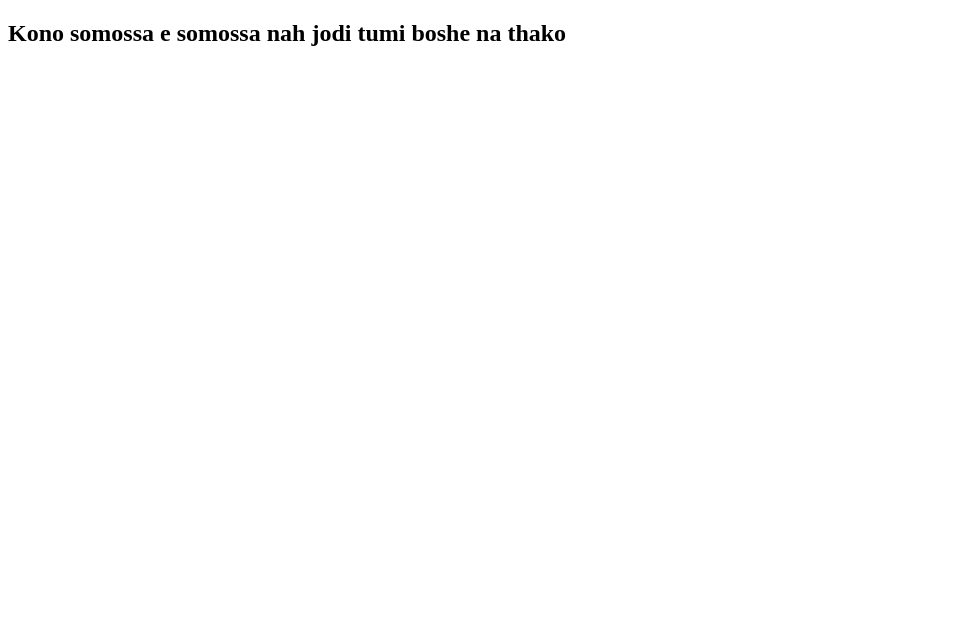
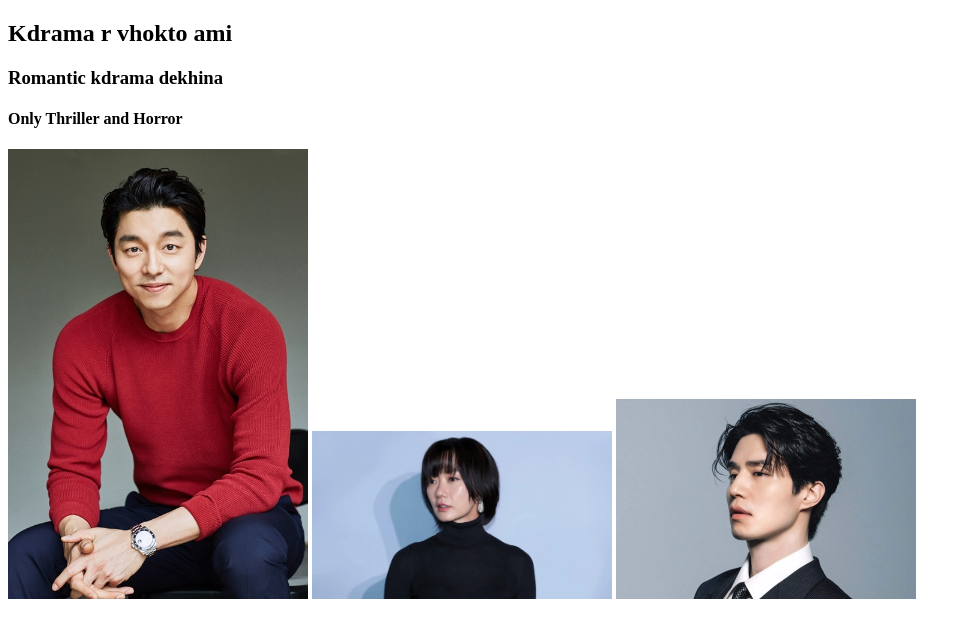
Before and after one commit to Tina05-02/problem-will-not-last, a plain HTML site: page index.html in a window 1280 px wide. Shown: the whole page, without its empty margins (0-971 px from the left). Drawn offline with Linux system fonts and the light colour scheme.

Commit message:
added pictures

```diff
--- a/index.html
+++ b/index.html
@@ -6,6 +6,11 @@
     <title>Problem will not last</title>
 </head>
 <body>
-    <h2>Kono somossa e somossa nah jodi tumi boshe na thako</h2>
+    <h2>Kdrama r vhokto ami </h2>
+    <h3>Romantic kdrama dekhina</h3>
+    <h4>Only Thriller and Horror</h4>
+    <img width="300px" src="images/gong yo.jpg" alt="">
+    <img width="300px" src="images/bae doo na.jpg" alt="">
+    <img width="300px" src="images/lee dong wook.jpg"alt="">
 </body>
 </html>
```
Also changed, not shown: images/bae doo na.jpg (added), images/gong yo.jpg (added), images/lee dong wook.jpg (added).
